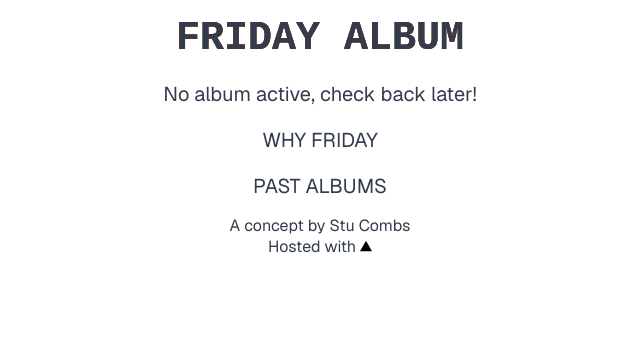
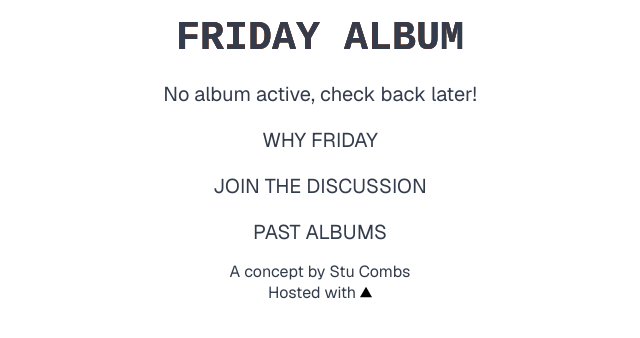
Before and after one commit to stucombs/friday-album, a Next.js app: page / in a window 1280 px wide. Shown: the top 338 px of the page, without its empty margins (320-960 px from the left). Built offline with nearby package versions, Linux system fonts and the light colour scheme; no server answers; the database is empty.

Commit message:
Add discord link

```diff
--- a/src/app/page.tsx
+++ b/src/app/page.tsx
@@ -23,6 +23,9 @@ export default async function Home() {
           <Cover data={activeAlbum?.cover_url}></Cover>
           <Album data={activeAlbum}></Album>
           <Link href="/about">WHY FRIDAY</Link>
+          <Link href="https://discord.gg/mW26JsW3SK" target="_blank" rel="noopener noreferrer" className="discord">
+            JOIN THE DISCUSSION
+          </Link>
           <Link href="/history">PAST ALBUMS</Link>
           {
             session && <Link href="/admin">ADMIN</Link>
--- a/src/app/styles/globals.css
+++ b/src/app/styles/globals.css
@@ -87,6 +87,10 @@ a {
     text-decoration-thickness: 8px;
     text-decoration-color: rgba(250, 247, 80, 0.6);
   }
+
+  a.discord:hover {
+    text-decoration-color: rgba(201, 70, 244, 0.6);
+  }
 }
 
 @media (hover: none) and (pointer: coarse) {
@@ -95,6 +99,10 @@ a {
     text-decoration-line: line-through;
     text-decoration-thickness: 8px;
     text-decoration-color: rgba(250, 247, 80, 0.6);
+  }
+
+  a.discord {
+    text-decoration-color: rgba(201, 70, 244, 0.6);
   }
 }
 
```
